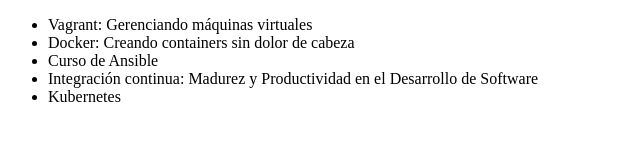
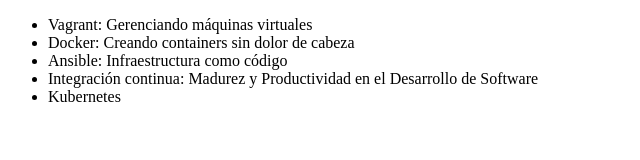
Before and after one commit to MartinMonsivaisT/alura-git, a plain HTML site: page index.html in a window 1280 px wide. Shown: the whole page, without its empty margins (0-640 px from the left). Drawn offline with Linux system fonts and the light colour scheme.

Commit message:
Cambiando el nombre del curso de ansible

```diff
--- a/index.html
+++ b/index.html
@@ -7,8 +7,8 @@
 <body>
      <ul>
          <li> Vagrant: Gerenciando máquinas virtuales</li>
-         <li> Docker: Creando containers sin dolor de cabeza </li>
-         <li> Curso de Ansible </li>
+         <li> Docker: Creando containers sin dolor de cabeza</li>
+         <li> Ansible: Infraestructura como código</li>
          <li> Integración continua: Madurez y Productividad en el Desarrollo de Software </li>
          <li> Kubernetes </li>
      </ul>
```
